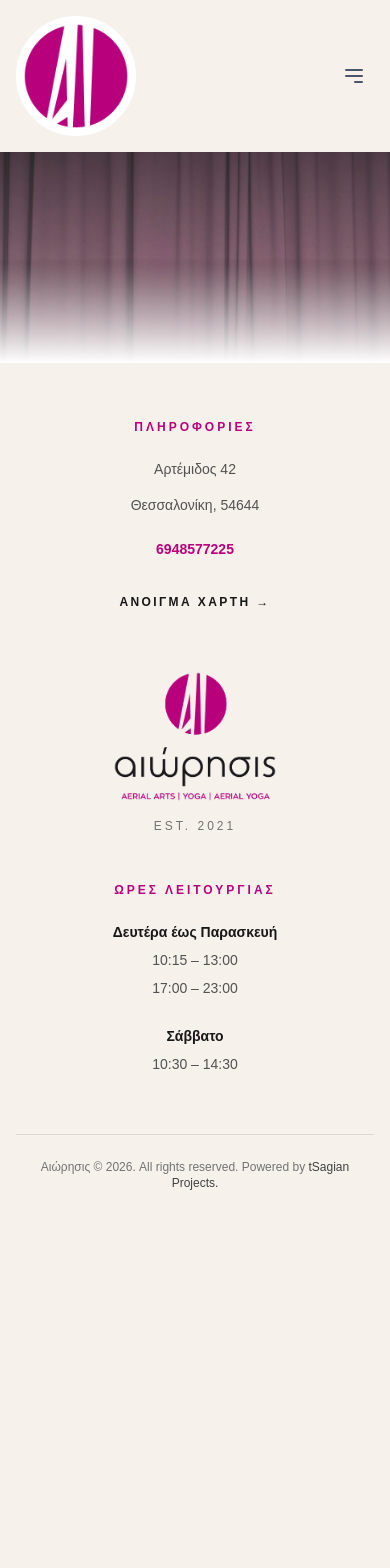
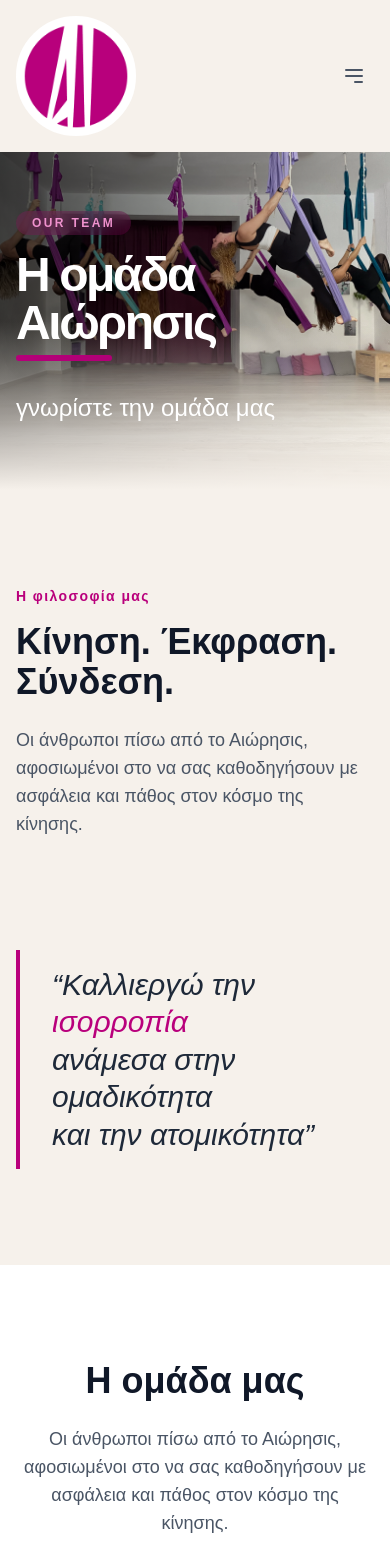
Before and after one commit to Tsagiannoudis/aiorisis, a Next.js app: page /our-team in a window 390 px wide. Shown: the top 1568 px of the page. Before the commit the page ends 1247 px from the top, so only its background shows below. Built offline with nearby package versions, Linux system fonts and the light colour scheme.

Commit message:
ourTeam page

```diff
--- a/app/our-team/page.tsx
+++ b/app/our-team/page.tsx
@@ -1,9 +1,14 @@
 import HeroSectionOutTeam from "@/components/our-team/HeroSectionOurTeam";
+import OurPhilosophy from "@/components/our-team/OurPhilosophy";
+import OurTeam from "@/components/our-team/OurTeam";
+
 
 const OurTeamPage = () => {
   return (
     <>
       <HeroSectionOutTeam />
+      <OurPhilosophy />
+      <OurTeam />
     </>
   );
 };
--- a/components/events/HeroSectionEvents.tsx
+++ b/components/events/HeroSectionEvents.tsx
@@ -44,7 +44,7 @@
               Ανακάλυψε μοναδικές εμπειρίες
             </p>
             <p className="text-sm md:text-sm text-white/80 font-medium tracking-wide">
-                σύνδεσης, έκφρασης και δημιουργικότητας,
+                σύνδεσης, έκφρασης και δημιουργικότητας.
             </p>
 
           </div>
--- a/components/our-team/HeroSectionOurTeam.tsx
+++ b/components/our-team/HeroSectionOurTeam.tsx
@@ -6,36 +6,52 @@
 
 const HeroSectionContact = () => {
   useEffect(() => {
-    AOS.refresh();
+    AOS.init({ duration: 1000 });
   }, []);
 
   return (
-    <section className="relative h-[25vh] md:h-[40vh] w-full flex items-center justify-center overflow-hidden">
+    <section className="relative h-[40vh] md:h-[75vh] w-full flex items-center overflow-hidden bg-[#F6F1EB]">
       {/* Background Image */}
-      <div className="absolute inset-0 z-0">
+      <div className="absolute inset-0 z-0 bg-black/35">
         <Image
-          src="/curtain.webp"
-          alt="Retreat - Αιώρησις"
+          src="/teams.webp"
+          alt="Events - Αιώρησις"
           fill
-          className="object-cover scale-110 animate-subtle-zoom"
+          className="object-cover scale-110 animate-subtle-zoom transition-transform duration-1000"
           priority
         />
-        <div className="absolute inset-0 bg-gradient-to-b from-black/60 via-black/40 to-white" />
+        <div className="absolute inset-0 bg-gradient-to-r from-black/70 via-black/30 to-transparent" />
+        <div className="absolute inset-0 bg-gradient-to-b from-transparent via-transparent to-[#F6F1EB]" />
       </div>
 
       {/* Content */}
-      <div
-        className="relative z-10 text-center px-6 mt-12"
-        data-aos="fade-down"
-        data-aos-duration="500"
-      >
-        <h1 className="text-3xl md:text-5xl font-black text-white tracking-tighter drop-shadow-2xl">
-          Η ομάδα μας
-        </h1>
-        <div className="w-24 h-1.5 bg-[#B9007C] mx-auto mt-6 rounded-full shadow-lg shadow-[#B9007C]/50"></div>
+      <div className="container mx-auto px-4 relative z-10">
+        <div
+          className="max-w-2xl text-white"
+          data-aos="fade-right"
+          data-aos-delay="200"
+        >
+          <div className="inline-block px-4 py-1 rounded-full bg-[#B9007C]/20 backdrop-blur-sm text-[#ef92ce] text-xs font-bold tracking-[0.2em] uppercase mb-4">
+            οur Team
+          </div>
+          <h1 className="text-5xl md:text-8xl font-black tracking-tighter drop-shadow-2xl mb-2">
+            Η ομάδα Αιώρησις
+          </h1>
+          <div className="w-24 h-1.5 bg-[#B9007C] rounded-full shadow-lg shadow-[#B9007C]/50 mb-8"></div>
+
+          <div className="space-y-2" data-aos="fade-up" data-aos-delay="400">
+            <p className="text-2xl md:text-3xl font-light leading-tight">
+              γνωρίστε την ομάδα μας
+            </p>
+            <p className="text-sm md:text-sm text-white/80 font-medium tracking-wide">
+
+            </p>
+          </div>
+        </div>
       </div>
     </section>
   );
 };
 
+
 export default HeroSectionContact;
--- /dev/null
+++ b/components/our-team/OurPhilosophy.tsx
@@ -0,0 +1,30 @@
+const OurPhilosophy = () => {
+  return (
+    <section className="bg-[#F6F1EB] py-24">
+      <div className="container grid grid-cols-1 lg:grid-cols-2 items-center gap-12 mx-auto px-4 max-w-7xl">
+        <div className="text-left mb-16">
+          <p className="text-[#B9007C] text-sm font-bold tracking-widest mb-4">
+            Η φιλοσοφία μας
+          </p>
+          <h2 className="text-4xl md:text-6xl font-bold text-gray-900 mb-6">Κίνηση. Έκφραση. Σύνδεση.</h2>
+          <p className="text-gray-600 text-lg font-light max-w-2xl mx-auto">
+            Οι άνθρωποι πίσω από το Αιώρησις, αφοσιωμένοι στο να σας
+            καθοδηγήσουν με ασφάλεια και πάθος στον κόσμο της κίνησης.
+          </p>
+        </div>
+        <blockquote
+          className="relative border-l-4 border-[#B9007C] pl-8 py-4"
+          data-aos="fade-left"
+        >
+          <p className="text-3xl md:text-5xl font-light italic text-gray-800 leading-tight">
+            “Καλλιεργώ την <span className="text-[#B9007C] font-normal">ισορροπία</span> <br />
+            ανάμεσα στην ομαδικότητα <br />
+            και την ατομικότητα”
+          </p>
+        </blockquote>
+      </div>
+    </section>
+  );
+};
+
+export default OurPhilosophy;
--- /dev/null
+++ b/components/our-team/OurTeam.tsx
@@ -0,0 +1,73 @@
+import React from "react";
+import Image from "next/image";
+import Link from "next/link";
+import { teachers, getSpecialtyNames } from "@/data/TeacherProfileData";
+
+const OurTeam = () => {
+  return (
+    <section className="bg-white py-24">
+      <div className="container mx-auto px-4 max-w-7xl">
+        <div className="text-center mb-16">
+          <h2 className="text-4xl md:text-6xl font-bold text-gray-900 mb-6">
+            Η ομάδα μας
+          </h2>
+          <p className="text-gray-600 text-lg font-light max-w-2xl mx-auto">
+            Οι άνθρωποι πίσω από το Αιώρησις, αφοσιωμένοι στο να σας
+            καθοδηγήσουν με ασφάλεια και πάθος στον κόσμο της κίνησης.
+          </p>
+        </div>
+
+        <div className="grid grid-cols-1 md:grid-cols-2 lg:grid-cols-3 gap-16">
+          {teachers.map((teacher) => (
+            <div
+              key={teacher.id}
+              className="group flex flex-col items-center group-hover:scale-110 bg-[#F6F1EB] pb-8 rounded-[3rem] shadow-sm transition-all duration-500 hover:shadow-xl hover:-translate-y-2 border border-black/5"
+            >
+              <div className="relative w-full aspect-[4/5] mb-6 overflow-hidden rounded-t-[3rem] border-white group-hover:border-[#B9007C]/10 transition-colors duration-500">
+                <Image
+                  src={teacher.image}
+                  alt={teacher.fullName}
+                  fill
+                  className="object-cover transition-transform duration-700"
+                />
+              </div>
+
+              {/* div caterogy, name, specialties */}
+              <div className="text-center">
+                <p className="text-[#B9007C] text-xs font-bold tracking-[0.2em] uppercase mb-3">
+                  {teacher.categoryType}
+                </p>
+
+                <h3 className="text-2xl font-bold text-gray-900 mb-4 group-hover:text-[#B9007C] transition-colors">
+                  {teacher.fullName}
+                </h3>
+
+                <div className="flex flex-wrap justify-center gap-2 px-4">
+                  {getSpecialtyNames(teacher.specialties)
+                    .filter(Boolean)
+                    .map((specialty, index) => (
+                      <span
+                        key={index}
+                        className="rounded-full border border-[#B9007C]/20 bg-white/60 px-3 py-1 text-xs font-medium text-gray-600"
+                      >
+                        {specialty}
+                      </span>
+                    ))}
+                </div>
+              </div>
+
+              <Link
+                href={`/our-team/${teacher.slug}`}
+                className="mt-6 text-[#B9007C] font-bold text-sm tracking-tighter border-b border-[#B9007C]/0 group-hover:border-[#B9007C]/100 transition-all"
+              >
+                Δείτε Περισσότερα..
+              </Link>
+            </div>
+          ))}
+        </div>
+      </div>
+    </section>
+  );
+};
+
+export default OurTeam;
--- a/data/TeacherProfileData.tsx
+++ b/data/TeacherProfileData.tsx
@@ -3,6 +3,7 @@
 
 export interface Teacher {
   id: number;
+  slug: string;
   firstName: string;
   lastName: string;
   fullName: string;
@@ -44,6 +45,7 @@
 export const teachers: Teacher[] = [
   {
     id: 1,
+    slug: "evi-priona",
     firstName: "Εύη",
     lastName: "Πριόνα",
     fullName: "Πριόνα Εύη",
@@ -79,6 +81,7 @@
   },
   {
     id: 2,
+    slug: "rafaela-xatzikosta",
     firstName: "Ραφαέλα",
     lastName: "Χατζηκώστα",
     fullName: "Χατζηκώστα Ραφαέλα",
@@ -112,6 +115,7 @@
   },
     {
     id: 3,
+    slug: "natasa-petridou",
     firstName: "Νατάσα",
     lastName: "Πετρίδου",
     fullName: "Πετρίδου Νατάσα",
@@ -144,6 +148,7 @@
   },
     {
     id: 4,
+    slug: "marialina-papadopoulou",
     firstName: "Μαριαλίνα",
     lastName: "Παπαδοπούλου",
     fullName: "Παπαδοπούλου Μαριαλίνα",
@@ -176,6 +181,7 @@
   },
     {
     id: 5,
+    slug: "natalia-michail",
     firstName: "Ναταλία",
     lastName: "Μιχαήλ",
     fullName: "Μιχαήλ Ναταλία",
@@ -208,6 +214,7 @@
   },
     {
     id: 6,
+    slug: "stella-tzirta",
     firstName: "Στέλλα",
     lastName: "Τζίρτη",
     fullName: "Τζίρτη Στέλλα",
```
Also changed, not shown: public/teams.webp (added).
